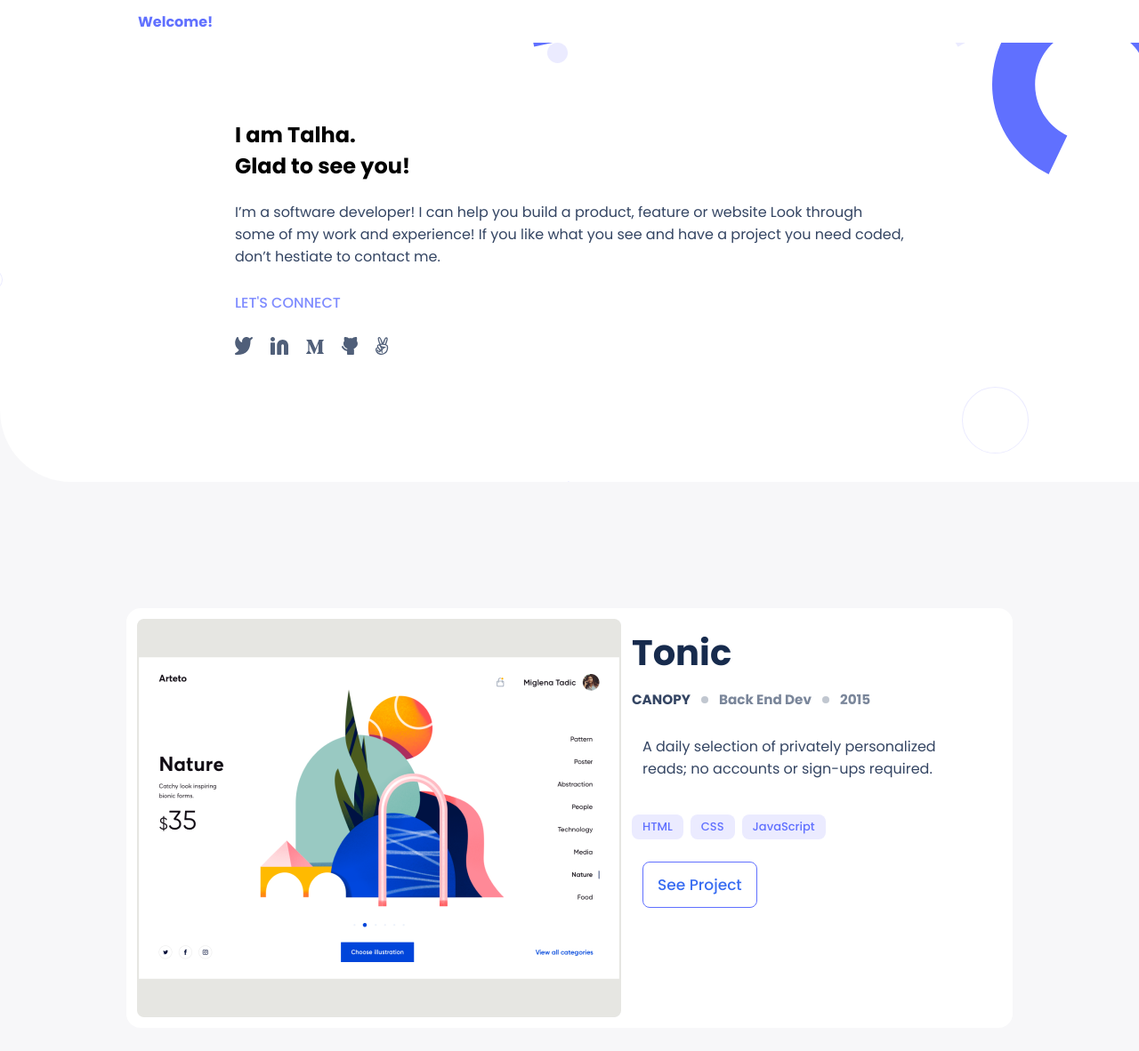
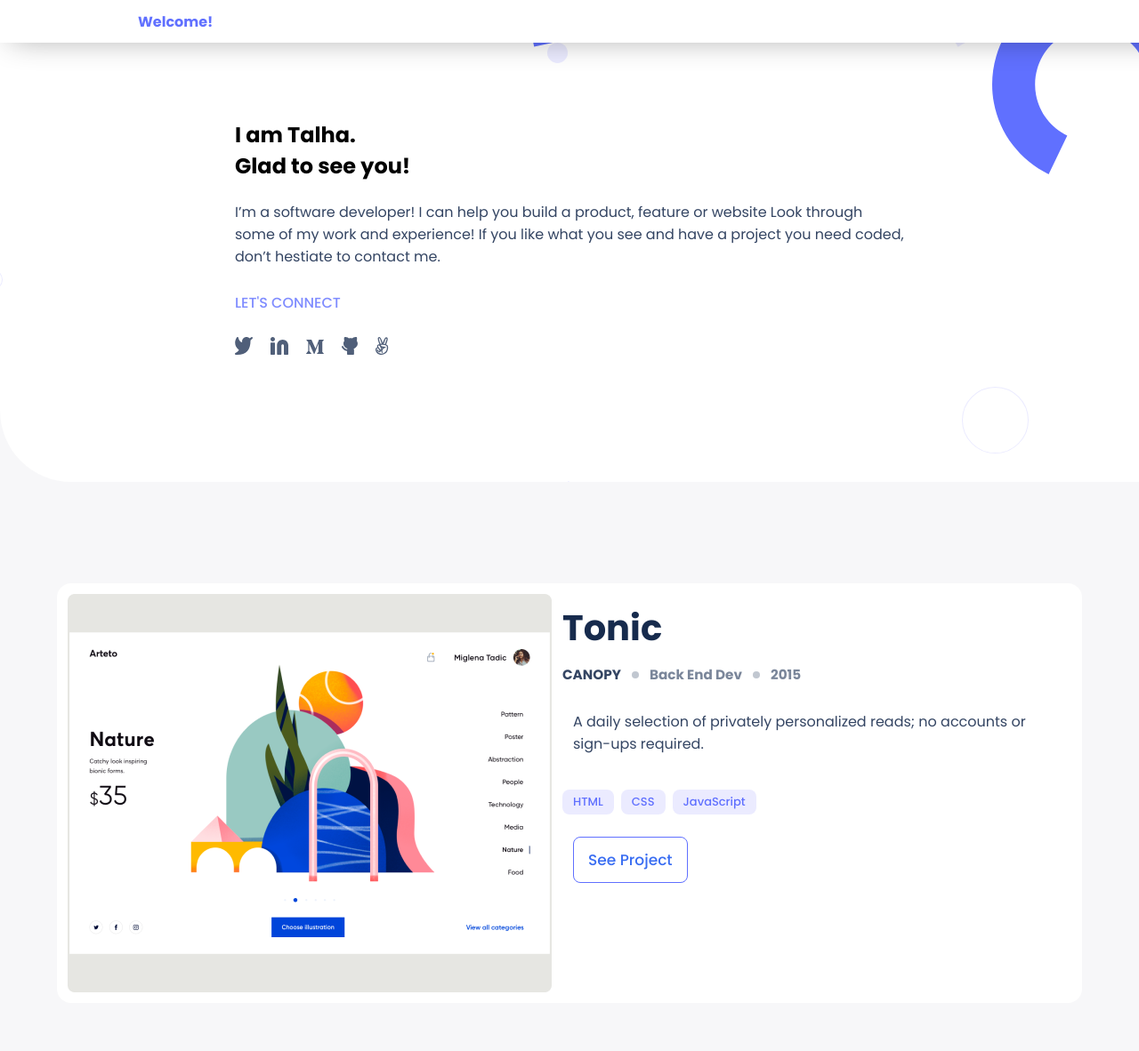
Before and after one commit to tkz96/tkz96.github.io, a website: page index.html in a window 1280 px wide. Shown: the top 1182 px of the page at 89% size. Drawn offline with Linux system fonts and the light colour scheme.

Commit message:
Fixed margin error

```diff
--- a/css/styles.css
+++ b/css/styles.css
@@ -3,8 +3,8 @@
 }
 
 html {
-  min-width: 372px;
-  max-width: 1440px;
+  /* min-width: 372px; */
+  /* max-width: 1440px; */
 }
 
 body {
@@ -170,7 +170,8 @@ p {
 .portfolio-cards {
   display: flex;
   flex-direction: column;
-  margin: 114px 24px;
+  padding: 114px 24px;
+  margin: auto;
   gap: 88px;
 }
 
@@ -354,8 +355,11 @@ textarea {
   }
 
   .portfolio-cards {
-    margin: 142px;
+    /* align-items: center; */
+    /* margin: 142px; */
     gap: 142px;
+    min-width: 790px;
+    max-width: 1152px;
   }
 
   .portfolio-cards .card {
@@ -409,6 +413,7 @@ textarea {
     justify-content: space-between;
     align-items: center;
     padding: 0 155px;
+    box-shadow: 0 5px 35px -12px rgba(0,0,0,0.45);
   }
 
   .nav-item {
```
